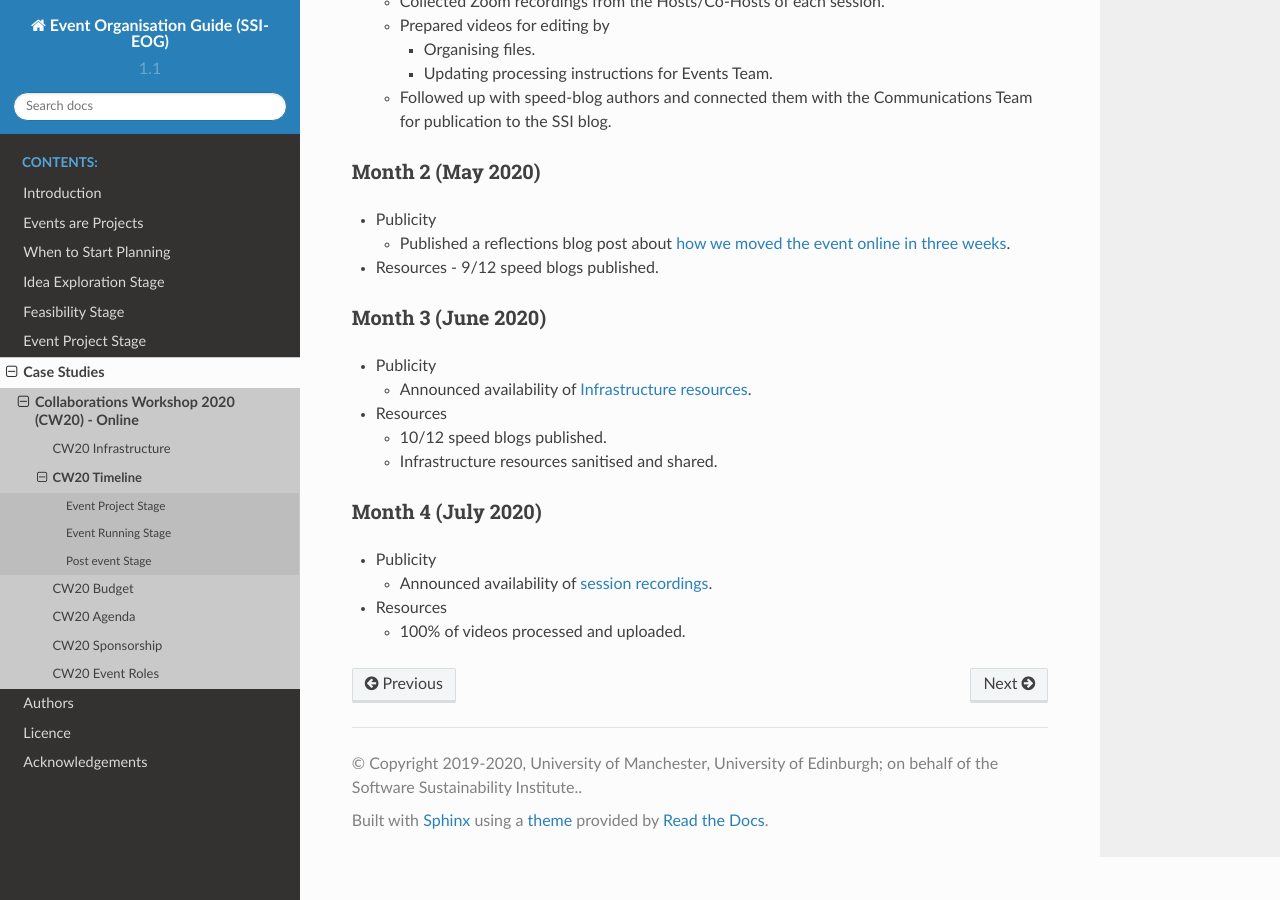
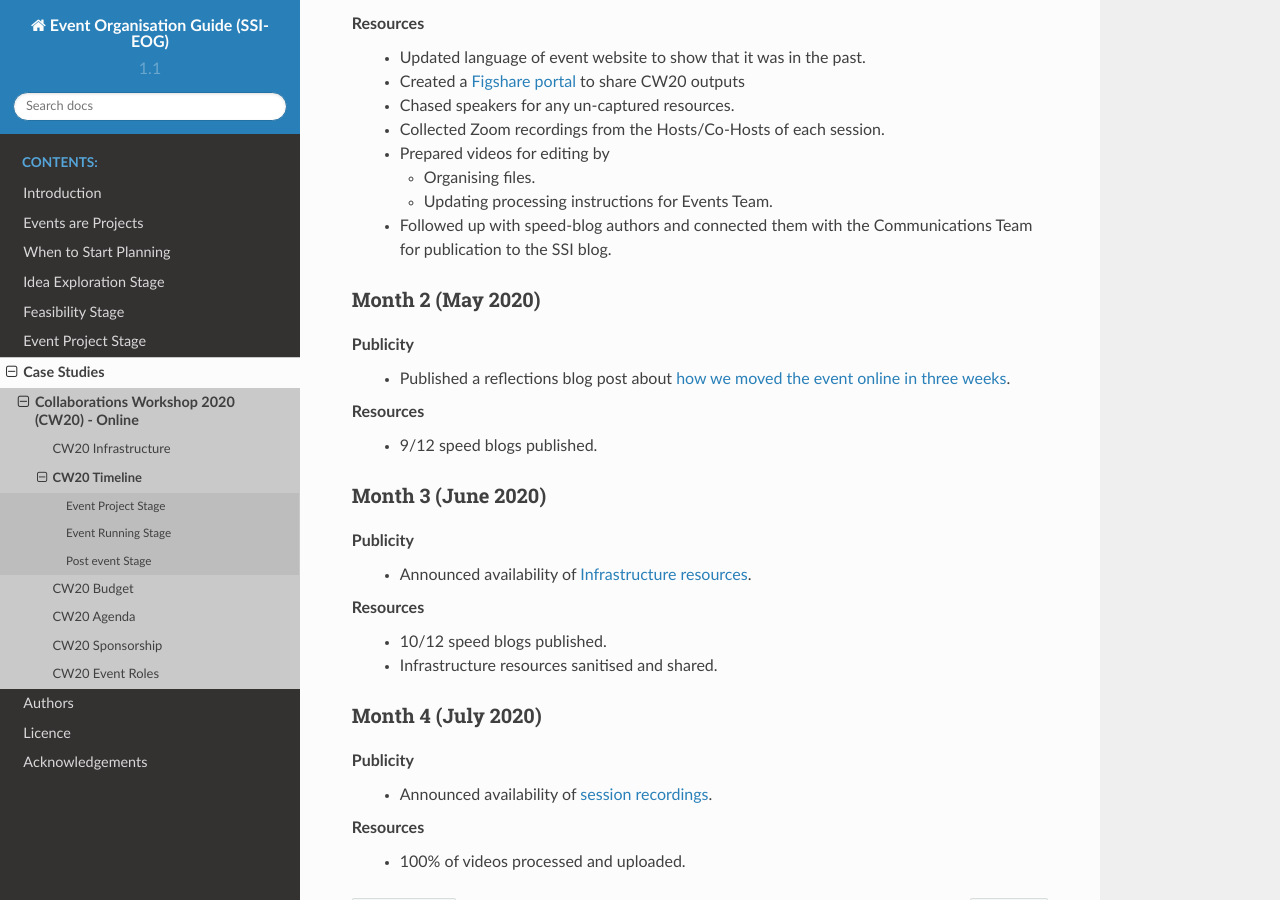
Before and after one commit to softwaresaved/event-organisation-guide, a Sphinx documentation site: the page built from docs/eog/case-studies-cw20-timeline.rst, in a window 1280 px wide and 900 px high, scrolled down 2648 px. Built offline with Sphinx 7.4.7 and the Read the Docs theme 2.0.0, drawn with Linux system fonts in a browser that asks for light colours.

```diff
--- a/docs/eog/case-studies-cw20-timeline.rst
+++ b/docs/eog/case-studies-cw20-timeline.rst
@@ -14,8 +14,7 @@ Event Project Stage
 Month -1 (March 2020)
 ^^^^^^^^^^^^^^^^^^^^^^
 
-- Agenda
-
+Agenda
   - We reorganised agenda for online format by
 
     - Removing in-person social programme (walk in Belfast Botanical Gardens, visit to Ulster Museum, Drinks Reception, Conference Dinner).
@@ -25,8 +24,7 @@ Month -1 (March 2020)
   - Confirmed lightning talk schedule.
   - Made the final agenda available.
 
-- Communication
-
+Communication
   - We closed registration and contacted registrants through Eventbrite as soon as the decision was made that the event would be moving online to notify them, and included information on
 
     - The full refund policy if they were no longer able to attend the event (the deadline for a full refund was 7 days before the event start date).
@@ -47,8 +45,7 @@ Month -1 (March 2020)
 
   - Links to the relevant Zoom room and note-taking document were sent via email through Eventbrite and Slack at the start of each day.
 
-- Resources
-
+Resources
   - We set up a uCONFLY instance for management of Discussion Group Reports, Mini-workship and Demo session notes, Collaborative Ideas and Hack Day ideas which also involved
 
     - Creating Google Doc templates for each of these document types.
@@ -69,8 +66,7 @@ Month -1 (March 2020)
 
   - Made organiser slide deck.
 
-- Event run up actions
-
+Event run up actions
   - Closed registration immediately upon decision to move event online.
   - Issued full refunds to registrants who were no longer able to attend up to 7 days before the event start date.
   - Issued partial refunds for the difference between the original priced and the new reduced price to registrants who still wanted to attend.
@@ -86,7 +82,7 @@ Event Running Stage
 Month 0
 ^^^^^^^^^^^^^^^^^^^^^^
 
-- Ran event!
+Ran event!
 
 Post event Stage
 --------------------
@@ -94,23 +90,19 @@ Post event Stage
 Month 1 (April 2020)
 ^^^^^^^^^^^^^^^^^^^^^^
 
-- Agenda
-
+Agenda
   - Updated the agenda with links to resources.
 
-- Feedback
-
+Feedback
   - Emailed participants with a feedback form within a week after the event.
   - Sent a reminder email a few days later.
   - Held a feedback prize draw to thank them for taking the time.
 
-- Publicity
-
+Publicity
   - Published a `blog post with highlights <https://software.ac.uk/blog/2020-04-21-highlights-collaborations-workshop-2020>`_ from the event.
   - Published a `participant's experience of CW20 <https://software.ac.uk/blog/2020-04-29-ssi-collaborations-workshop-2020-remote-unconference-experience-and-notes>`_.
 
-- Resources
-
+Resources
   - Updated language of event website to show that it was in the past.
   - Created a `Figshare portal <https://cw20.figshare.com/>`_ to share CW20 outputs
   - Chased speakers for any un-captured resources.
@@ -126,22 +118,19 @@ Month 1 (April 2020)
 Month 2 (May 2020)
 ^^^^^^^^^^^^^^^^^^^^^^
 
-- Publicity
-
+Publicity
   - Published a reflections blog post about `how we moved the event online in three weeks <https://software.ac.uk/blog/2020-05-18-cw20-how-move-event-online-three-weeks>`_.
 
-- Resources
+Resources
   - 9/12 speed blogs published.
 
 Month 3 (June 2020)
 ^^^^^^^^^^^^^^^^^^^^^^
 
-- Publicity
-
+Publicity
   - Announced availability of `Infrastructure resources <https://software.ac.uk/news/collaborations-workshop-2020-resources-now-available>`_.
 
-- Resources
-
+Resources
   - 10/12 speed blogs published.
   - Infrastructure resources sanitised and shared.
 
@@ -149,10 +138,8 @@ Month 3 (June 2020)
 Month 4 (July 2020)
 ^^^^^^^^^^^^^^^^^^^^
 
-- Publicity
-
+Publicity
   - Announced availability of `session recordings <https://software.ac.uk/news/collaborations-workshop-2020-session-recordings-now-available>`_.
 
-- Resources
-
+Resources
   - 100% of videos processed and uploaded.
```
